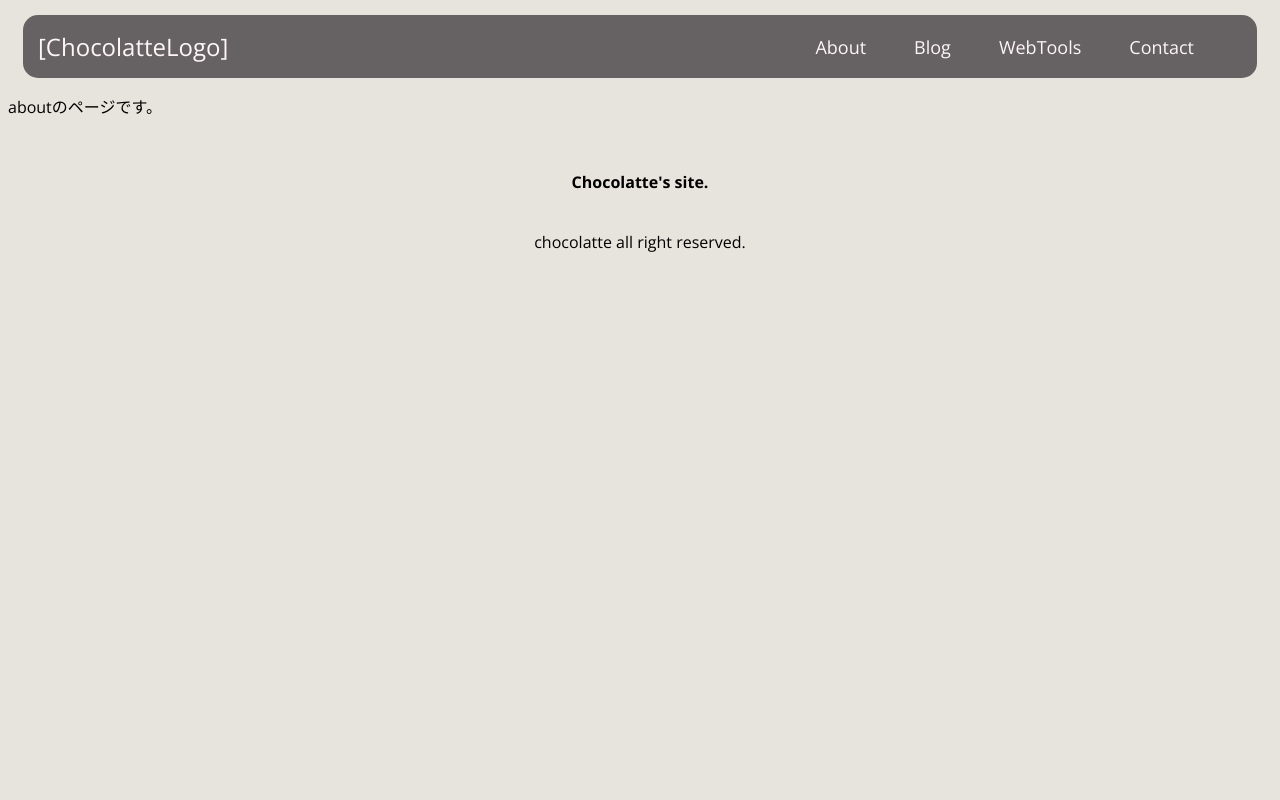
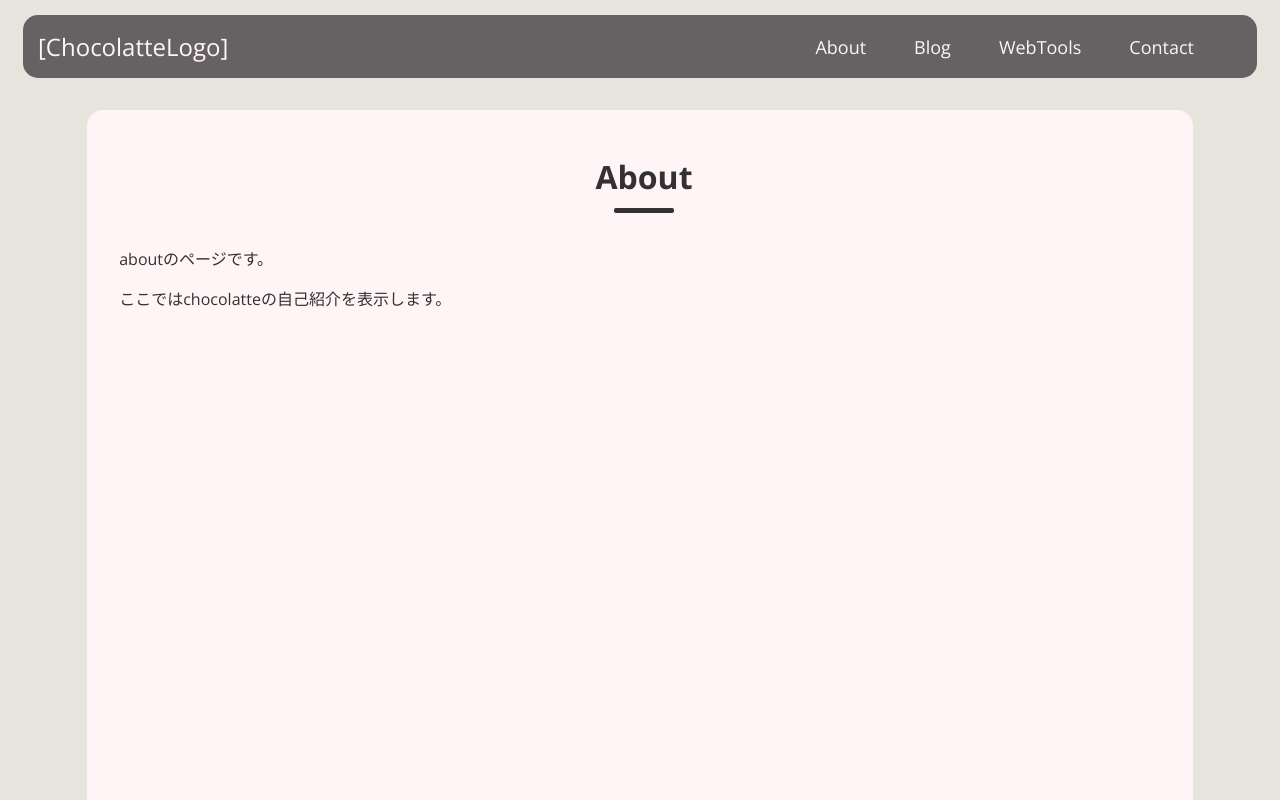
Before and after one commit to chocolatte17/myHomePage_nextjs, a Next.js app in the folder my-homepage-nextjs/: page /about in a window 1280 px wide. Shown: the top 800 px of the page. Built offline with nearby package versions, Linux system fonts and the light colour scheme.

Commit message:
[feat] 記事系の共通スタイル(.article)および、ユニバーサルレイアウトのテンプレートを作成

```diff
--- /dev/null
+++ b/my-homepage-nextjs/app/_common-components/Article.module.css
@@ -0,0 +1,46 @@
+/*記事系の共通レイアウト*/
+.article{
+	width: 82vw;
+	min-height: 90vh;
+	margin-top: 32px;
+	margin-right: auto;
+	margin-left: auto;
+	padding: 24px;
+    padding-left: 32px;
+	border-radius: 16px;
+	background-color: var(--surface-color);
+	font-weight: 400;
+}
+
+/*about, contact等のユニバーサルに使えるレイアウトの差分*/
+.universal_layout{
+    text-align: center;
+}
+
+.universal_layout > h1 {
+    position: relative;
+    display: inline-block;
+    margin-bottom: 1em;
+    color: #333131;
+}
+.universal_layout > h1:before {
+    content: '';
+    position: absolute;
+    bottom: -15px;
+    display: inline-block;
+    width: 60px;
+    height: 5px;
+    left: 50%;
+    -webkit-transform: translateX(-50%);
+    transform: translateX(-50%);
+    background-color: #333131;
+    border-radius: 2px;
+  }
+.universal_layout > div{
+    text-align: left;
+    color: #333131;
+}
+
+/*ブログ各記事ページのレイアウトの差分*/
+
+/*ブログ記事の一覧ページのレイアウト差分*/
--- a/my-homepage-nextjs/app/about/layout.tsx
+++ b/my-homepage-nextjs/app/about/layout.tsx
@@ -1,11 +1,11 @@
+import { UniversalLayout } from "../template";
+
 export default function AboutLayout({
     children, // will be a page or nested layout
   }: {
     children: React.ReactNode
   }) {
     return (
-      <section>
-        {children}
-      </section>
+        <UniversalLayout title={"About"}>{children}</UniversalLayout>
     )
-  }
+}
--- a/my-homepage-nextjs/app/about/page.tsx
+++ b/my-homepage-nextjs/app/about/page.tsx
@@ -1,3 +1,8 @@
 export default function Page(){
-    return <p>aboutのページです。</p>
+    return (
+        <>
+           <p>aboutのページです。</p>
+           <p>ここではchocolatteの自己紹介を表示します。</p>
+        </>
+    );
 }
--- a/my-homepage-nextjs/app/template.tsx
+++ b/my-homepage-nextjs/app/template.tsx
@@ -1,4 +1,30 @@
+import styles from './_common-components/Article.module.css';
+
 // テンプレートの例
 export default function Template({children}: {children: React.ReactNode}) {
 	 return <div>{children}</div>
 }
+
+//About、Contactページの共通レイアウト。
+export function UniversalLayout({title, children}: {title: string, children: React.ReactNode}){
+	return (
+		<>
+			<div className={styles.article}>
+				<div className={styles.universal_layout}>
+					<h1>{title}</h1>
+					<div>{children}</div>
+				</div>
+			</div>
+		</>
+	);
+}
+
+//ブログ各記事のレイアウト
+export function BlogLayout(){
+
+}
+
+//ブログ一覧のレイアウト
+export function ArticleListLayout(){
+
+}
```
